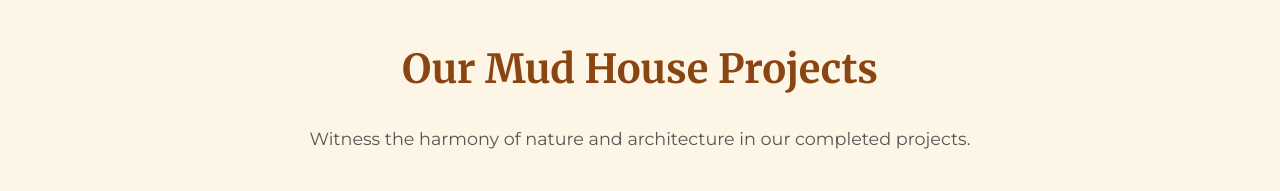
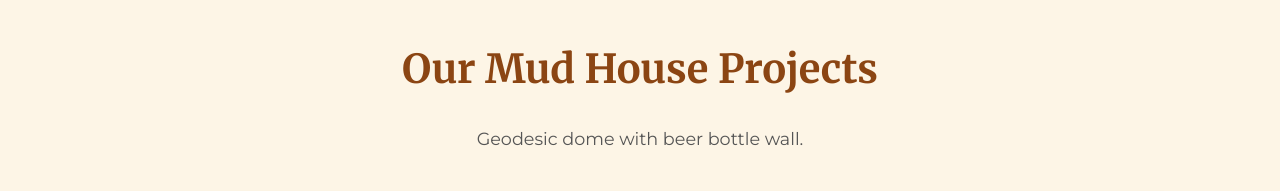
Before and after one commit to KrunalDhargave-KD/Astu_web, a plain HTML site: page index.html in a window 1280 px wide. Shown: the part 2500-2691 px from the top of the page. Drawn offline with Linux system fonts and the light colour scheme.

Commit message:
Update index.html

```diff
--- a/index.html
+++ b/index.html
@@ -107,7 +107,7 @@ harmony with nature.</p>
         <section id="portfolio" class="section">
             <div class="container">
                 <h2>Our Mud House Projects</h2>
-                <p class="section-subtitle">Witness the harmony of nature and architecture in our completed projects.</p>
+                <p class="section-subtitle">Geodesic dome with beer bottle wall.</p>
                 <div class="portfolio-grid">
                     <div class="portfolio-item">
                         <img src="images/project-1.jpg" alt="Earthy Retreat Cabin">
```
